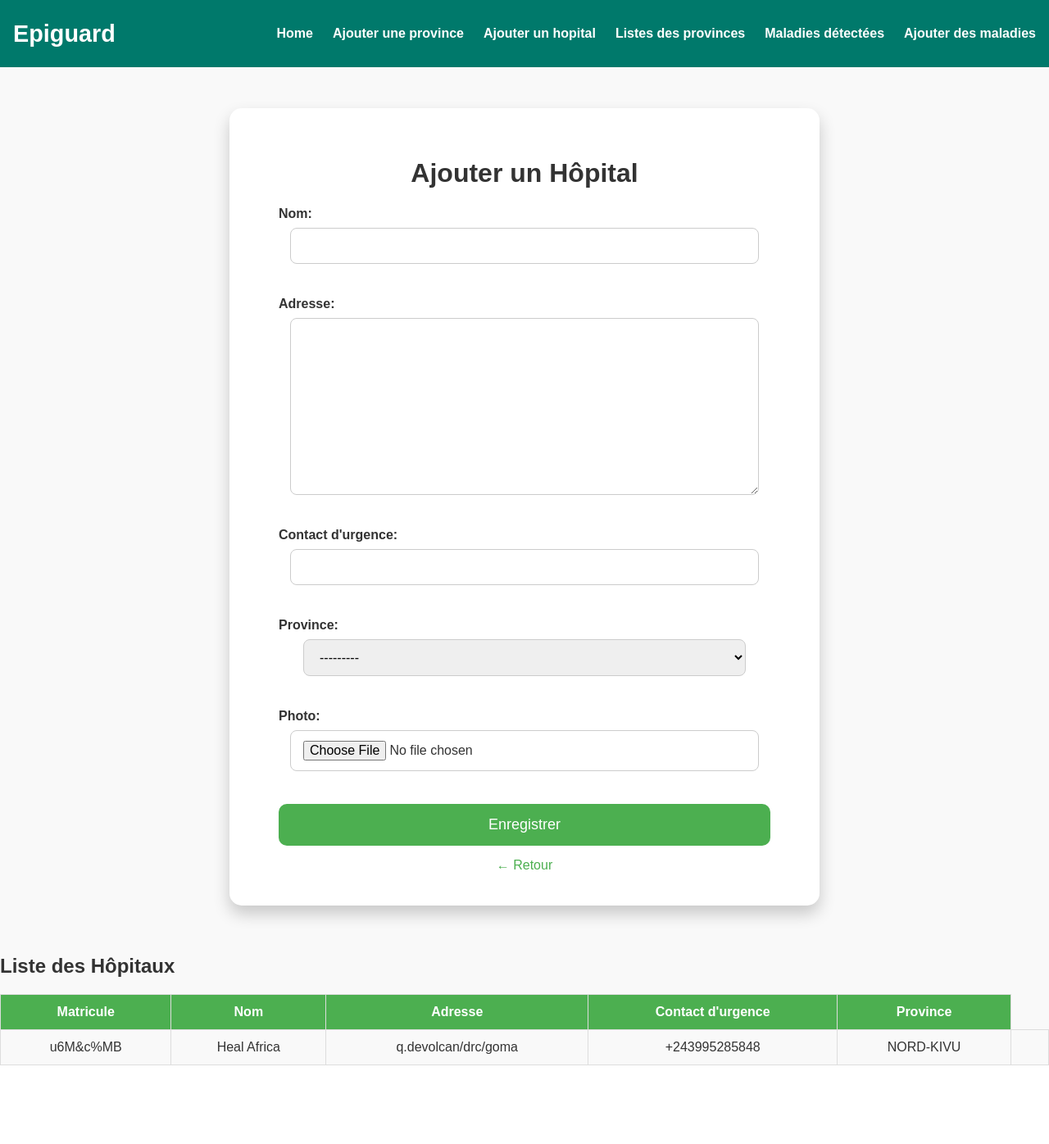
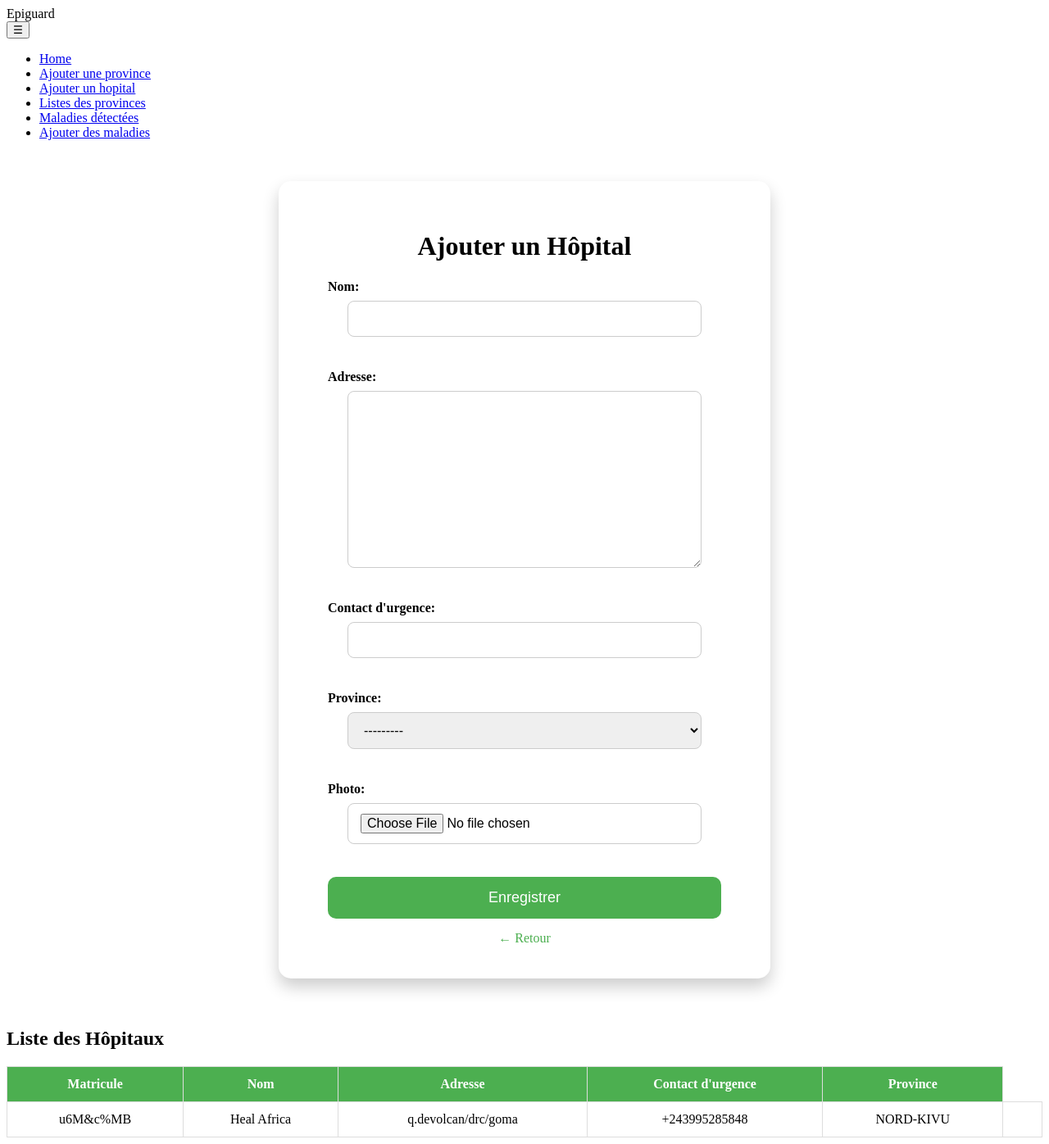
Before and after one commit to Masoka-Ange/epiguard, a Django app: page /add_hopital/ in a window 1280 px wide. Shown: the whole page at 82% size. Before the commit the page ends 1300 px from the top, so only its background shows below. Run offline with Django 5.2, Linux system fonts and the light colour scheme; data comes from the database, SQL or seed files in the repository.

Commit message:
add_hopital

```diff
--- a/eval_patient/templates/base_admin.html
+++ b/eval_patient/templates/base_admin.html
@@ -3,119 +3,154 @@
 <head>
   <meta charset="UTF-8" />
   <meta name="viewport" content="width=device-width, initial-scale=1.0" />
+
   <title>{% block title %}PoxCare{% endblock %}</title>
   <style>
-    body {
-      margin: 0;
-      font-family: 'Arial', sans-serif;
-      background: #f9f9f9;
-      color: #333;
-    }
-    .navbar {
-      background: #00796b;
-      color: white;
-      padding: 1rem;
-      display: flex;
-      justify-content: space-between;
-      align-items: center;
-      flex-wrap: wrap;
-      position: relative;
-    }
-    .navbar .logo {
-      font-size: 1.8rem;
-      font-weight: bold;
-      display: flex;
-      align-items: center;
-      gap: 0.5rem;
-    }
-    .navbar .logo img {
-      width: 30px;
-      height: 30px;
+    /* Conteneur principal du formulaire */
+.form-container {
+    background: #fff;
+    padding: 20px;
+    border-radius: 15px;
+    box-shadow: 0 10px 20px rgba(0, 0, 0, 0.2);
+    max-width: 600px;
+    width: 90%;
+    margin: 30px auto;
+    box-sizing: border-box;
+    text-align: center;
 }
 
-    .nav-links {
-      list-style: none;
+/* Structure du formulaire */
+.hospital-form {
+    width: 100%;
     display: flex;
-      gap: 1.5rem;
+    flex-direction: column;
+    gap: 20px;
 }
 
-    .nav-links li a {
-      text-decoration: none;
-      color: white;
-      font-weight: bold;
-      transition: color 0.3s ease;
+/* Groupe de champs */
+.hospital-form .form-group {
+    display: flex;
+    flex-direction: column;
+    align-items: stretch;
 }
 
-    .nav-links li a:hover {
-      color: #ff7043;
+/* Étiquettes */
+.hospital-form label {
+    font-size: 16px;
+    font-weight: bold;
+    text-align: left;
+    margin-bottom: 8px;
 }
 
-    .menu-toggle {
-      display: none;
-      background: none;
-      border: none;
-      color: white;
-      font-size: 2rem;
-      cursor: pointer;
+/* Champs du formulaire */
+.hospital-form input[type="text"],
+.hospital-form textarea,
+.hospital-form select,
+.hospital-form input[type="file"] {
+    width: 100%;
+    padding: 12px 15px;
+    border: 1px solid #ccc;
+    border-radius: 8px;
+    font-size: 16px;
+    transition: all 0.3s ease;
+    box-sizing: border-box;
 }
 
-    /* Style du menu mobile */
-    @media (max-width: 768px) {
-      .menu-toggle {
-        display: block;
+/* Focus des champs */
+.hospital-form input:focus,
+.hospital-form textarea:focus,
+.hospital-form select:focus {
+    border-color: #4caf50;
+    outline: none;
+    box-shadow: 0 0 5px rgba(76, 175, 80, 0.5);
 }
-      .nav-links {
-        display: none;
-        flex-direction: column;
+
+/* Bouton d'envoi */
+.btn-submit {
+    background: #4caf50;
+    color: #fff;
+    border: none;
+    padding: 15px;
+    font-size: 18px;
+    border-radius: 10px;
+    cursor: pointer;
+    transition: all 0.3s ease;
+}
+
+.btn-submit:hover {
+    background: #388e3c;
+    box-shadow: 0 5px 15px rgba(56, 142, 60, 0.3);
+}
+
+/* Lien de retour */
+.btn-back {
+    display: inline-block;
+    margin-top: 15px;
+    color: #4caf50;
+    font-size: 16px;
+    text-decoration: none;
+    transition: all 0.3s;
+}
+
+.btn-back:hover {
+    text-decoration: underline;
+    color: #388e3c;
+}
+
+/* Tableau responsif */
+.table-container {
+    margin-top: 40px;
     width: 100%;
-        background: #00796b;
-        padding: 1rem 0;
-        position: absolute;
-        top: 100%;
-        left: 0;
-        z-index: 1000;
+    overflow-x: auto;
 }
-      .nav-links.active {
-        display: flex;
+
+/* Tableaux */
+table {
+    width: 100%;
+    border-collapse: collapse;
+    min-width: 600px;
 }
-      .nav-links li {
+
+table th, table td {
+    padding: 12px;
     text-align: center;
-        margin: 0.5rem 0;
+    border: 1px solid #ddd;
+    font-size: 16px;
+}
+
+table th {
+    background-color: #4caf50;
+    color: white;
+}
+
+table tr:nth-child(even) {
+    background-color: #f2f2f2;
+}
+
+/* Responsive mobile */
+@media (max-width: 600px) {
+    .form-container {
+        padding: 15px;
+    }
+
+    .hospital-form input,
+    .hospital-form textarea,
+    .hospital-form select {
+        font-size: 15px;
+        padding: 10px;
+    }
+
+    .btn-submit {
+        padding: 12px;
+        font-size: 16px;
+    }
+
+    table th, table td {
+        font-size: 14px;
+        padding: 8px;
     }
 }
 
-    .hero {
-      text-align: center;
-      padding: 4rem 1rem;
-      background: #e0f2f1;
-    }
-
-    .hero h1 {
-      font-size: 2.5rem;
-      color: #00796b;
-    }
-
-    .hero p {
-      font-size: 1.2rem;
-      margin-top: 1rem;
-      color: #555;
-    }
-
-    .cta-button {
-      display: inline-block;
-      margin-top: 2rem;
-      padding: 0.75rem 1.5rem;
-      background: #00796b;
-      color: white;
-      font-weight: bold;
-      text-decoration: none;
-      border-radius: 5px;
-      transition: background 0.3s ease;
-    }
-
-    .cta-button:hover {
-      background: #004d40;
-    }
   </style>
 
   <script>
```
Lines whose indentation alone changed are shown as unchanged.
